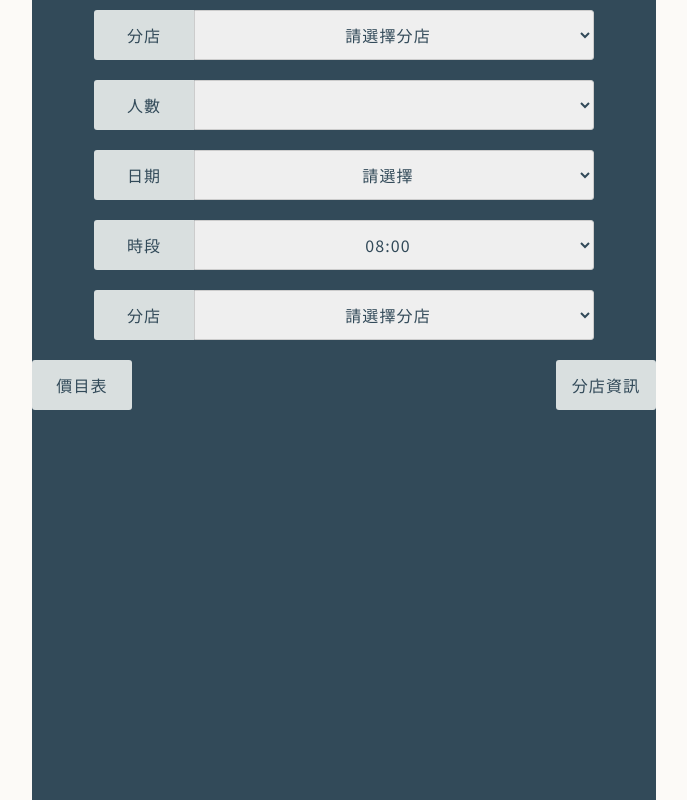
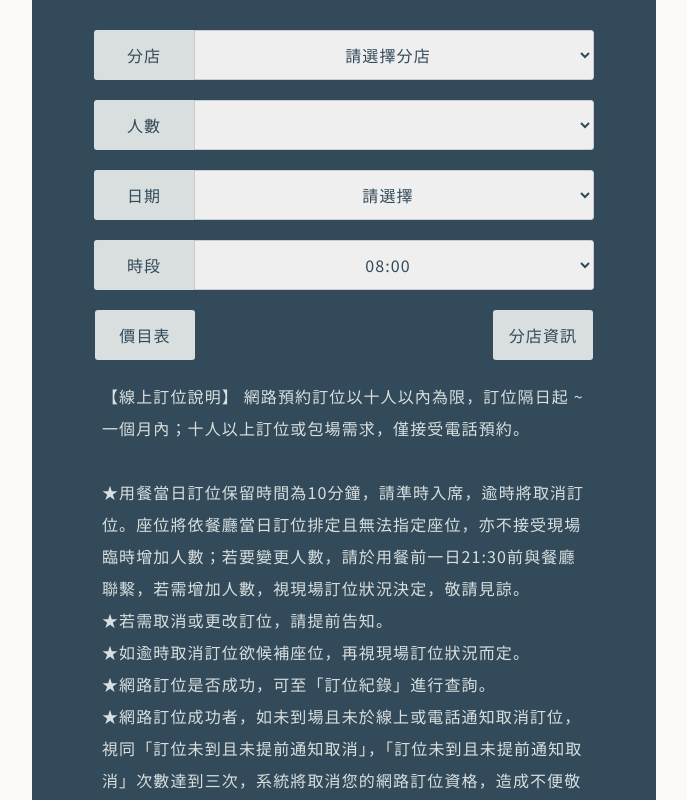
Before and after one commit to hunter850/coffee_react, a React (Create React App) app: page /reserve in a window 1280 px wide. Shown: the part 92-892 px from the top of the page, without its empty margins (376-1063 px from the left). Built offline with nearby package versions, Linux system fonts and the light colour scheme; what react-chatbot-kit would draw is missing.

Commit message:
reserve css

```diff
--- a/src/routes/reserve/Reserve.css
+++ b/src/routes/reserve/Reserve.css
@@ -3,6 +3,7 @@
     width: 100%;
     height: 100vh;
     margin: 0 auto;
+    padding: 20px;
     background-color: #253945;
 }
 
@@ -17,6 +18,7 @@
     background-color: #324a59;
     font-size: 16px;
     color: #324a59;
+    overflow: scroll;
 }
 .store {
     width: 100px;
@@ -31,6 +33,7 @@
 .branchchoice {
     display: flex;
     justify-content: center;
+    width: 100%;
 }
 .a {
     width: 400px;
@@ -55,5 +58,11 @@
     justify-content: center;
     align-items: center;
     border-radius: 3px;
-    margin: 10px 0;
+    margin: 10px 43px;
 }
+
+.reserve-txt {
+    padding: 10px 50px;
+    color: #d9dfdf;
+    line-height: 2rem;
+}
--- a/src/routes/reserve/Reserve.js
+++ b/src/routes/reserve/Reserve.js
@@ -167,26 +167,26 @@ function Reserve() {
                             })}
                         </select>
                     </div>
-                    <div className="branchchoice">
-                        <div className="store">分店</div>
 
-                        <select
-                            className="a"
-                            value={branch}
-                            onChange={(e) => {
-                                setBranch(e.target.value);
-                            }}
-                        >
-                            <option value="-1">請選擇分店</option>
-                            {places.map((v, i) => {
-                                return <option key={i}>{v.storeName}</option>;
-                            })}
-                        </select>
-                    </div>
                     <div className="price">
                         <div className="infor">價目表</div>
                         <div className="infor">分店資訊</div>
                     </div>
+                    <p className="reserve-txt">
+                        【線上訂位說明】 網路預約訂位以十人以內為限，訂位隔日起
+                        ~ 一個月內；十人以上訂位或包場需求，僅接受電話預約。
+                        <br /> <br />
+                        ★用餐當日訂位保留時間為10分鐘，請準時入席，逾時將取消訂位。座位將依餐廳當日訂位排定且無法指定座位，亦不接受現場臨時增加人數；若要變更人數，請於用餐前一日21:30前與餐廳聯繫，若需增加人數，視現場訂位狀況決定，敬請見諒。
+                        <br />
+                        ★若需取消或更改訂位，請提前告知。
+                        <br />
+                        ★如逾時取消訂位欲候補座位，再視現場訂位狀況而定。
+                        <br />
+                        ★網路訂位是否成功，可至「訂位紀錄」進行查詢。
+                        <br />
+                        ★網路訂位成功者，如未到場且未於線上或電話通知取消訂位，視同「訂位未到且未提前通知取消」，「訂位未到且未提前通知取消」次數達到三次，系統將取消您的網路訂位資格，造成不便敬請見諒。
+                        【為提供最好的用餐經驗與品質，請詳閱上述訂位說明，感謝您的配合並期待您的光臨！】
+                    </p>
                 </div>
             </div>
         </Fragment>
```
